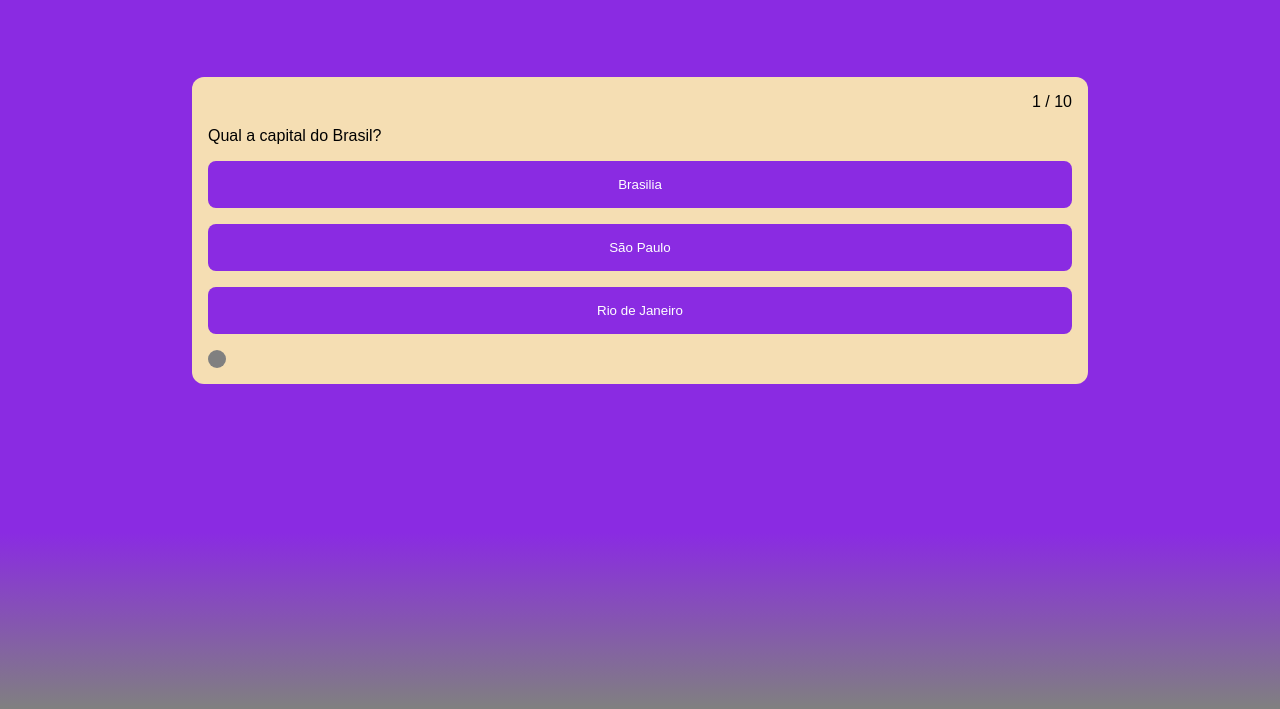
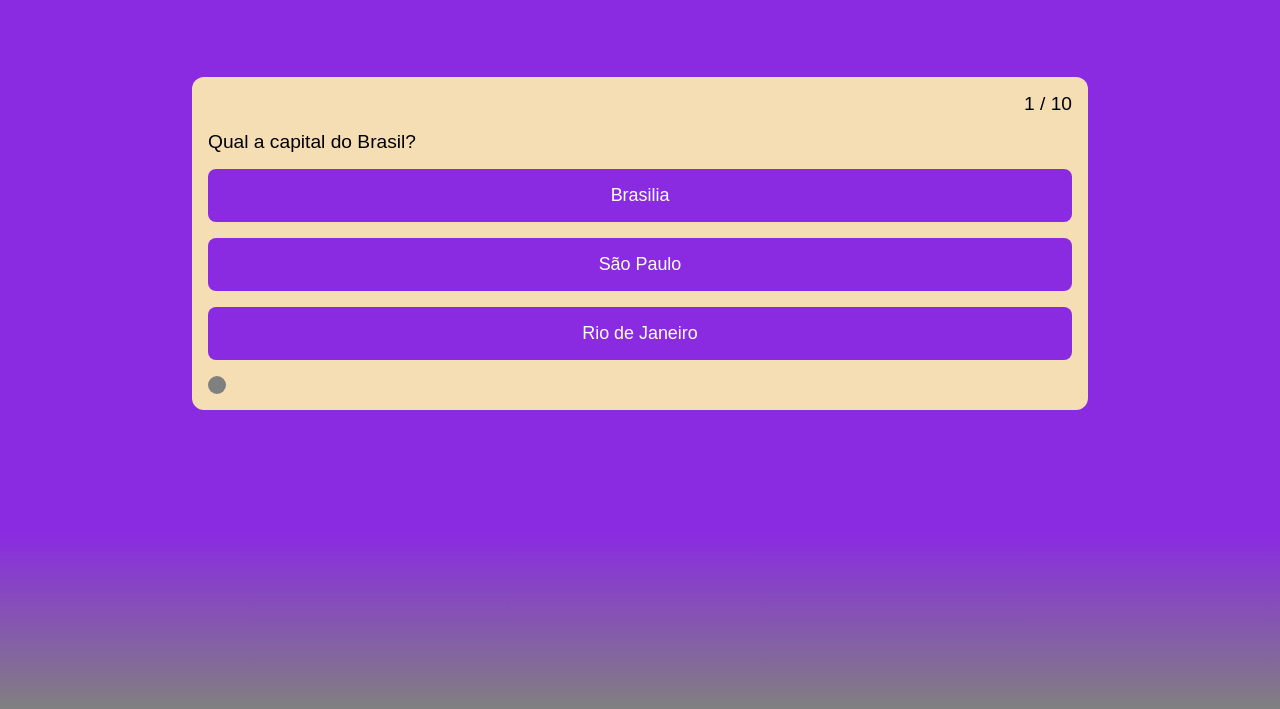
Before and after one commit to LeoMaia27/QuizApp, a plain HTML site: page index.html in a window 1280 px wide. Shown: the part 91-800 px from the top of the page. Drawn offline with Linux system fonts and the light colour scheme.

Commit message:
corrigindo tamanho da fonte

```diff
--- a/style/style.css
+++ b/style/style.css
@@ -34,7 +34,7 @@ main {
     background-color: wheat;
     width: 70%;
     padding: 1rem;
-    min-height: 200px;
+    min-height: 220px;
     border-radius: 12px;
     margin: auto;
     display: flex;
@@ -48,6 +48,10 @@ main {
     flex-direction: column;
     width: 100%;
     gap: 1rem;
+}
+
+span {
+    font-size: 1.2rem;
 }
 
 .spanQtd {
@@ -67,6 +71,7 @@ main {
 }
 
 button {
+    font-size: 1.12rem;
     width: 100%;
     border: none;
     background-color: blueviolet;
```
